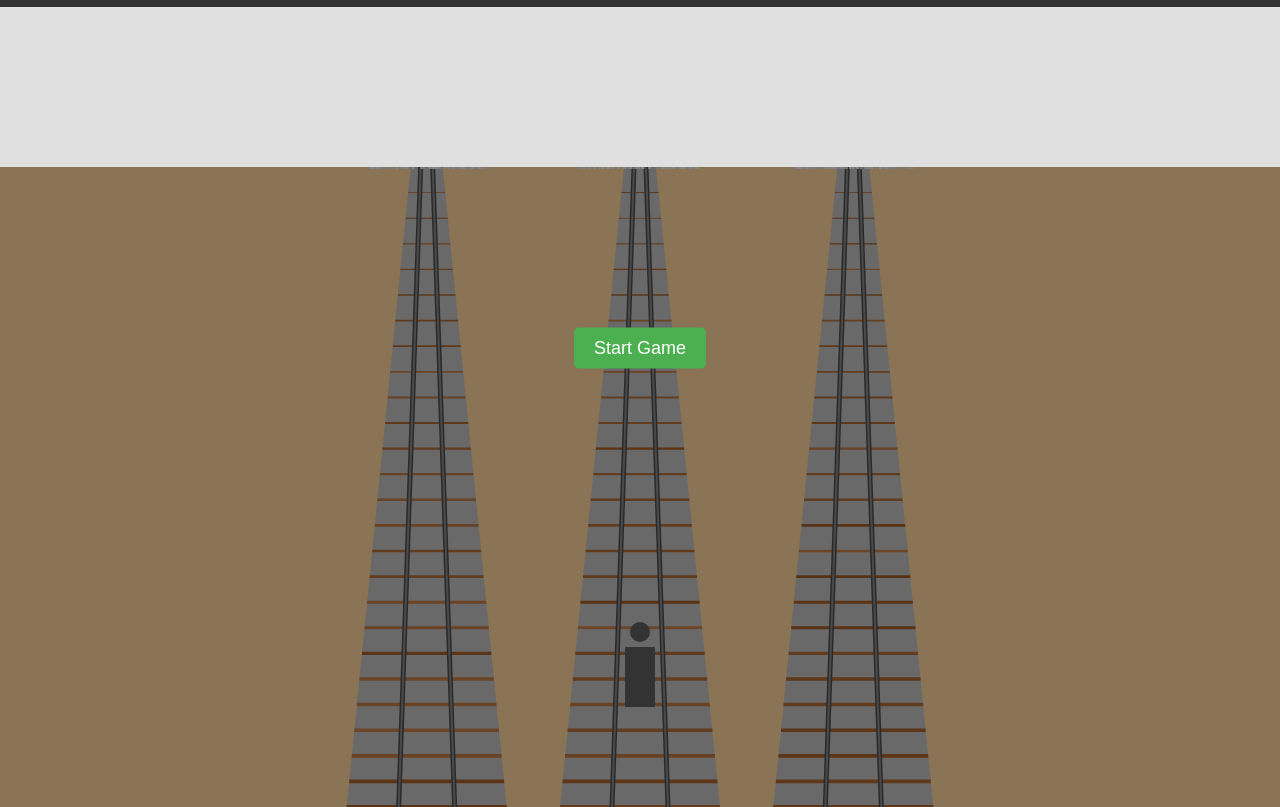
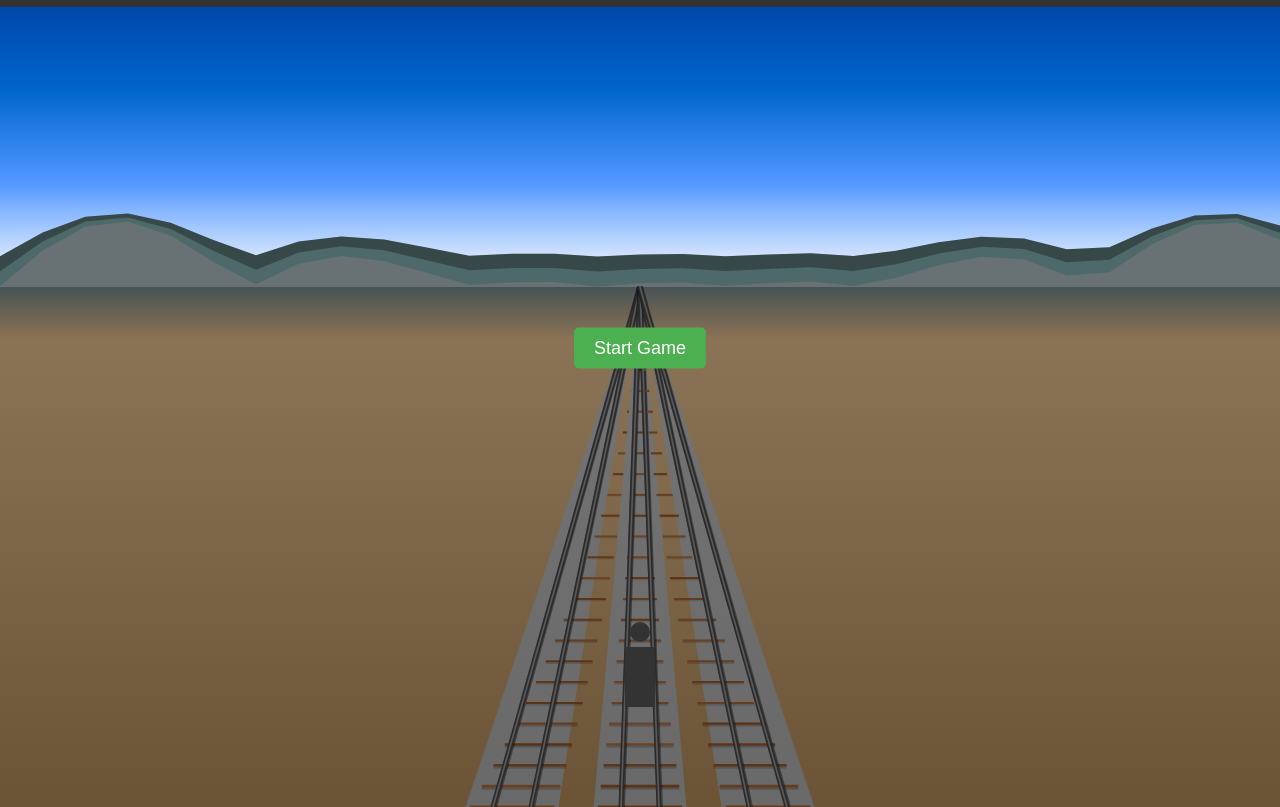
Before and after one commit to chrmarti/endless-runner, a website: page src/index.html in a window 1280 px wide. Shown: the part 73-880 px from the top of the page. Drawn offline with Linux system fonts and the light colour scheme; animation ran at ten frames a second.

Commit message:
fix bent tracks

```diff
--- a/src/css/style.css
+++ b/src/css/style.css
@@ -8,25 +8,21 @@ body {
 
 canvas {
     display: block;
-    background-color: #e0e0e0;
 }
 
 #game-container {
     position: relative;
     width: 100vw;
     height: 100vh;
+    background: transparent;
 }
 
 #gameCanvas {
     display: block;
-    background: linear-gradient(
-        to bottom,
-        #1e90ff 0%,     /* Deeper blue at top */
-        #87CEEB 40%,    /* Sky blue */
-        #E8F3F9 70%,    /* Light blue near horizon */
-        #F5F5F5 100%    /* Almost white at horizon */
-    );
-    box-shadow: inset 0 0 100px rgba(0, 0, 0, 0.1); /* Subtle vignette effect */
+    width: 100%;
+    height: 100%;
+    background: none; /* Remove the background from CSS */
+    box-shadow: inset 0 0 150px rgba(0, 0, 0, 0.15); /* Enhanced vignette for depth */
 }
 
 .character {
--- a/src/js/game.js
+++ b/src/js/game.js
@@ -9,34 +9,29 @@ const LANE_WIDTH = 100;
 const CHARACTER_HEIGHT = 60;
 const CHARACTER_WIDTH = 30;
 let trackOffset = 0;
-const TRACK_SCROLL_SPEED = 2;
+const TRACK_SCROLL_SPEED = 2; // Reduced for more natural motion
 
 function initializeCanvas() {
     canvas = document.getElementById('gameCanvas');
     ctx = canvas.getContext('2d');
 
-    // Set canvas size to match window size
-    canvas.width = window.innerWidth;
-    canvas.height = window.innerHeight;
-
-    // Set initial currentX position
-    currentX = canvas.width / 2;
-
-    // Add window resize handler
-    window.addEventListener('resize', () => {
+    function updateCanvasSize() {
         canvas.width = window.innerWidth;
         canvas.height = window.innerHeight;
-        // Update currentX on resize
         currentX = canvas.width / 2 + (targetPosition - 1) * LANE_WIDTH;
-    });
+    }
+
+    updateCanvasSize();
+    window.addEventListener('resize', updateCanvasSize);
 }
 
 function drawRunner() {
-    const centerX = canvas.width / 2;
+    const horizonY = canvas.height * 0.2;
     const y = canvas.height - 100; // Fixed Y position near bottom
+    const trackSpread = canvas.width / 3;
 
-    // Calculate the target x position
-    const targetX = centerX + (targetPosition - 1) * LANE_WIDTH;
+    // Calculate the target x position based on track perspective
+    const targetX = canvas.width / 2 + (targetPosition - 1) * (trackSpread / 1.5); // Adjust for track spacing
 
     // Smooth movement
     if (currentX < targetX) {
@@ -45,37 +40,50 @@ function drawRunner() {
         currentX = Math.max(currentX - MOVEMENT_SPEED, targetX);
     }
 
-    // Draw runner at currentX instead of calculated position
+    // Draw runner
     ctx.fillStyle = '#333';
 
-    // Body
-    ctx.fillRect(currentX - CHARACTER_WIDTH/2, y - CHARACTER_HEIGHT, CHARACTER_WIDTH, CHARACTER_HEIGHT);
+    // Body with slight perspective tilt
+    const bodyTilt = (currentX - canvas.width/2) * 0.05; // Tilt based on position
+    ctx.save();
+    ctx.translate(currentX, y);
+    ctx.rotate(bodyTilt);
+    ctx.fillRect(-CHARACTER_WIDTH/2, -CHARACTER_HEIGHT, CHARACTER_WIDTH, CHARACTER_HEIGHT);
 
-    // Head
+    // Head with tilt
     ctx.beginPath();
-    ctx.arc(currentX, y - CHARACTER_HEIGHT - 15, 10, 0, Math.PI * 2);
+    ctx.arc(0, -CHARACTER_HEIGHT - 15, 10, 0, Math.PI * 2);
     ctx.fill();
 
-    // Legs in running position (alternating)
-    const time = Date.now() / 200; // Controls leg animation speed
+    // Legs with running animation and perspective
+    const time = Date.now() / 200;
     const legSpread = Math.sin(time) * 15;
 
     ctx.beginPath();
-    ctx.moveTo(currentX, y - CHARACTER_HEIGHT + 10);
-    ctx.lineTo(currentX - legSpread, y);
-    ctx.lineTo(currentX + legSpread, y);
+    ctx.moveTo(0, -CHARACTER_HEIGHT + 10);
+    ctx.lineTo(-legSpread, 0);
+    ctx.lineTo(legSpread, 0);
     ctx.closePath();
     ctx.fill();
+
+    ctx.restore();
 }
 
 function drawTracks() {
-    const horizonY = canvas.height * 0.2;
-    const trackWidth = 40; // Slightly wider tracks
-    const bottomSpacing = canvas.width / 6; // Adjust spacing between tracks
-    const centerX = canvas.width / 2; // Center point reference
+    const horizonY = canvas.height * 0.35; // Match exact horizon line with mountains
+    const vanishingPointX = canvas.width / 2;
+    const vanishingPointY = horizonY;
+    const trackWidth = canvas.width * 0.015; // Further reduced for better proportion
+    const trackSpread = canvas.width * 0.1; // Tighter track spacing
+    const bottomSleeperWidth = trackWidth * 2.2;
 
-    // Draw ground
-    ctx.fillStyle = '#8B7355';
+    // Ground gradient to match mountain bases
+    const groundGradient = ctx.createLinearGradient(0, horizonY, 0, canvas.height);
+    groundGradient.addColorStop(0, '#475355'); // Match front mountain color
+    groundGradient.addColorStop(0.1, '#8B7355'); // Transition to ground color
+    groundGradient.addColorStop(1, '#6B5335');
+
+    ctx.fillStyle = groundGradient;
     ctx.beginPath();
     ctx.moveTo(0, horizonY);
     ctx.lineTo(canvas.width, horizonY);
@@ -85,110 +93,210 @@ function drawTracks() {
 
     // Draw three parallel tracks
     for (let i = -1; i <= 1; i++) {
-        const trackCenterX = centerX + (i * bottomSpacing);
+        const trackCenterX = vanishingPointX + (i * trackSpread);
 
-        // Draw track bed (ballast)
+        // Draw track bed with improved perspective
+        const bedWidth = bottomSleeperWidth * 1.1; // Slightly reduced for better look
         ctx.beginPath();
-        ctx.moveTo(trackCenterX - trackWidth * 2, canvas.height);
-        ctx.lineTo(trackCenterX - trackWidth * 0.4, horizonY);
-        ctx.lineTo(trackCenterX + trackWidth * 0.4, horizonY);
-        ctx.lineTo(trackCenterX + trackWidth * 2, canvas.height);
-        ctx.fillStyle = '#696969';
+        ctx.moveTo(trackCenterX - bedWidth, canvas.height);
+        ctx.lineTo(vanishingPointX, vanishingPointY);
+        ctx.lineTo(vanishingPointX, vanishingPointY);
+        ctx.lineTo(trackCenterX + bedWidth, canvas.height);
+        const ballastGradient = ctx.createLinearGradient(0, horizonY, 0, canvas.height);
+        ballastGradient.addColorStop(0, '#757575');
+        ballastGradient.addColorStop(1, '#696969');
+        ctx.fillStyle = ballastGradient;
         ctx.fill();
 
-        // Draw sleepers with scrolling effect
+        // Draw sleepers with improved perspective
         const numSleepers = 25;
         for (let j = 0; j < numSleepers; j++) {
             const progress = (j + trackOffset/50) / numSleepers;
-            const y = canvas.height - progress * (canvas.height - horizonY);
-            if (y > horizonY) {
-                const perspective = 1 - progress * 0.8;
-                const sleeperWidth = trackWidth * 2 * perspective;
+            const y = canvas.height - progress * (canvas.height - vanishingPointY);
 
+            if (y > vanishingPointY) {
+                const perspective = Math.pow(1 - progress, 1.8);
+                const perspectiveX = vanishingPointX + (i * trackSpread * perspective);
+                const sleeperWidth = bottomSleeperWidth * perspective;
+                const sleeperThickness = Math.max(2, 3 * perspective);
+
+                // Enhanced shadow with fade
+                ctx.beginPath();
+                const shadowY = y + (2 * perspective);
+                ctx.moveTo(perspectiveX - sleeperWidth, shadowY);
+                ctx.lineTo(perspectiveX + sleeperWidth, shadowY);
+                ctx.strokeStyle = `rgba(0, 0, 0, ${0.2 * (1 - progress)})`;
+                ctx.lineWidth = sleeperThickness + 1;
+                ctx.stroke();
+
+                // Draw sleeper with enhanced wood texture
                 const woodTone = Math.random() * 20;
-                ctx.strokeStyle = `rgb(${89 + woodTone}, ${49 + woodTone}, ${19 + woodTone})`;
-                ctx.lineWidth = 4 * perspective;
-
+                const woodColor = `rgb(${89 + woodTone}, ${49 + woodTone}, ${19 + woodTone})`;
+                ctx.strokeStyle = woodColor;
+                ctx.lineWidth = sleeperThickness;
                 ctx.beginPath();
-                ctx.moveTo(trackCenterX - sleeperWidth, y);
-                ctx.lineTo(trackCenterX + sleeperWidth, y);
+                ctx.moveTo(perspectiveX - sleeperWidth, y);
+                ctx.lineTo(perspectiveX + sleeperWidth, y);
                 ctx.stroke();
             }
         }
 
-        // Draw rails with metallic effect
+        // Draw rails with enhanced metal effect
+        const bottomRailSpacing = bottomSleeperWidth * 0.45;
         [-1, 1].forEach(railSide => {
-            const railOffset = trackWidth * 0.7 * railSide;
-            const vanishingOffset = trackWidth * 0.15 * railSide;
+            const startX = trackCenterX + (bottomRailSpacing * railSide);
+
+            // Rail shadow
+            ctx.beginPath();
+            ctx.moveTo(startX + 1, canvas.height);
+            ctx.lineTo(vanishingPointX, vanishingPointY);
+            ctx.strokeStyle = 'rgba(0, 0, 0, 0.4)';
+            ctx.lineWidth = 6;
+            ctx.stroke();
 
             // Base rail
             ctx.beginPath();
-            ctx.moveTo(trackCenterX + railOffset, canvas.height);
-            ctx.lineTo(trackCenterX + vanishingOffset, horizonY);
+            ctx.moveTo(startX, canvas.height);
+            ctx.lineTo(vanishingPointX, vanishingPointY);
             ctx.strokeStyle = '#2A2A2A';
             ctx.lineWidth = 5;
             ctx.stroke();
 
             // Rail highlight
             ctx.beginPath();
-            ctx.moveTo(trackCenterX + railOffset, canvas.height);
-            ctx.lineTo(trackCenterX + vanishingOffset, horizonY);
+            ctx.moveTo(startX, canvas.height);
+            ctx.lineTo(vanishingPointX, vanishingPointY);
             ctx.strokeStyle = '#4A4A4A';
             ctx.lineWidth = 2;
             ctx.stroke();
+
+            // Add metallic sheen
+            ctx.beginPath();
+            ctx.moveTo(startX, canvas.height);
+            ctx.lineTo(vanishingPointX, vanishingPointY);
+            ctx.strokeStyle = 'rgba(255, 255, 255, 0.1)';
+            ctx.lineWidth = 1;
+            ctx.stroke();
         });
 
-        // Draw scrolling gravel
-        for (let k = 0; k < 100; k++) {
-            const xSpread = Math.random() * trackWidth * 3 - trackWidth * 1.5;
-            const yProgress = (k + trackOffset/50) % 1;
-            const y = horizonY + yProgress * (canvas.height - horizonY);
-            const perspective = 1 - ((y - horizonY) / (canvas.height - horizonY));
-            const x = trackCenterX + xSpread * perspective;
-            const size = 2 * (1 - yProgress * 0.5);
+        // Enhanced gravel effect
+        for (let k = 0; k < 150; k++) {
+            const progress = (k + trackOffset/50) % 1;
+            const y = vanishingPointY + progress * (canvas.height - vanishingPointY);
+            const perspective = Math.pow(progress, 1.2);
 
-            ctx.fillStyle = Math.random() > 0.5 ? '#7A7A7A' : '#858585';
+            const maxSpread = bedWidth * perspective;
+            const xOffset = (Math.random() - 0.5) * maxSpread * 2;
+            const baseX = vanishingPointX + (i * trackSpread * perspective);
+            const x = baseX + xOffset;
+
+            const size = 2 * perspective;
+            const gravel = Math.random();
+            ctx.fillStyle = gravel > 0.7 ? '#858585' :
+                          gravel > 0.3 ? '#7A7A7A' : '#696969';
             ctx.fillRect(x, y, size, size);
         }
     }
 }
 
-function clearCanvas() {
-    ctx.fillStyle = '#e0e0e0';
+function gameLoop() {
+    if (!canvas || !ctx) return;
+
+    // Clear canvas
+    ctx.fillStyle = 'white';
     ctx.fillRect(0, 0, canvas.width, canvas.height);
+
+    // Adjust horizon position
+    const horizonY = canvas.height * 0.35; // Moved horizon down for better composition
+
+    // Create richer sky gradient with adjusted stops
+    const gradient = ctx.createLinearGradient(0, 0, 0, horizonY);
+    gradient.addColorStop(0, '#0047AB');    // Cobalt blue at top
+    gradient.addColorStop(0.3, '#0066cc');  // Deep blue
+    gradient.addColorStop(0.6, '#4d94ff');  // Mid blue
+    gradient.addColorStop(0.8, '#80b3ff');  // Light blue
+    gradient.addColorStop(1, '#cce0ff');    // Very light blue at horizon
+
+    ctx.fillStyle = gradient;
+    ctx.fillRect(0, 0, canvas.width, canvas.height);
+
+    // Add atmospheric haze gradient
+    const hazeGradient = ctx.createLinearGradient(0, horizonY - 100, 0, horizonY);
+    hazeGradient.addColorStop(0, 'rgba(255, 255, 255, 0)');
+    hazeGradient.addColorStop(1, 'rgba(255, 255, 255, 0.7)');
+    ctx.fillStyle = hazeGradient;
+    ctx.fillRect(0, horizonY - 100, canvas.width, 100);
+
+    // Draw mountains aligned with horizon
+    drawMountainLayer(horizonY - 30, '#1a2f2f', 0.04); // Back mountains
+    drawMountainLayer(horizonY - 15, '#2F4F4F', 0.05); // Middle mountains
+    drawMountainLayer(horizonY, '#475355', 0.06);      // Front mountains
+
+    // Draw game elements
+    drawTracks();
+    drawRunner();
+    updateGame();
+
+    requestAnimationFrame(gameLoop);
 }
+
+function drawMountainLayer(baseY, color, heightFactor) {
+    ctx.fillStyle = color;
+    ctx.beginPath();
+    ctx.moveTo(0, baseY);
+
+    // Smoother, more natural mountain silhouette
+    const points = 30;
+    for(let i = 0; i <= points; i++) {
+        const x = (canvas.width * i) / points;
+        // Compound sine waves for organic shape
+        const variance = Math.sin(i * 0.5 + trackOffset/20) * 0.7 +
+                        Math.sin(i * 0.7 + trackOffset/15) * 0.5 +
+                        Math.sin(i * 0.3 + trackOffset/25) * 0.3;
+        const height = variance * canvas.height * heightFactor;
+        ctx.lineTo(x, baseY - Math.abs(height));
+    }
+
+    ctx.lineTo(canvas.width, baseY);
+    ctx.lineTo(canvas.width, canvas.height);
+    ctx.lineTo(0, canvas.height);
+    ctx.fill();
+
+    // Add atmospheric depth effect
+    ctx.fillStyle = `rgba(255, 255, 255, ${heightFactor * 3})`; // More fog for distant mountains
+    ctx.fill();
+}
+
+// Single initialization point
+window.addEventListener('load', () => {
+    initializeCanvas();
+    gameLoop();
+});
 
 function startGame() {
     isGameOver = false;
     score = 0;
-    // Hide the start button
     document.getElementById('startButton').style.display = 'none';
     initializeCanvas();
     gameLoop();
 }
 
-// Initialize game state when page loads
+// Clean up initialization by removing duplicate load listeners
+// and consolidating the startup sequence
 window.addEventListener('load', () => {
     initializeCanvas();
-    clearCanvas();
-    drawTracks();
-    drawRunner();
+    drawTracks(); // Initial draw of tracks
+    drawRunner(); // Initial draw of runner
 });
 
-function gameLoop() {
-    if (!isGameOver) {
-        clearCanvas();
-        drawTracks();
-        drawRunner();
-        updateGame();
-        requestAnimationFrame(gameLoop);
-    }
-}
+// Remove the other load event listeners that were duplicated
 
 function updateGame() {
     if (!isGameOver) {
-        // Update track scroll position
-        trackOffset = (trackOffset + TRACK_SCROLL_SPEED) % 50;
+        // Use non-linear acceleration for perspective-correct scrolling
+        const perspectiveSpeedMultiplier = 1 + (score / 1000); // Gradually increase speed
+        const scrollSpeed = TRACK_SCROLL_SPEED * perspectiveSpeedMultiplier;
+        trackOffset = (trackOffset + scrollSpeed) % 50;
         score += 0.1;
         document.getElementById('score').textContent = `Score: ${Math.floor(score)}`;
     }
```
